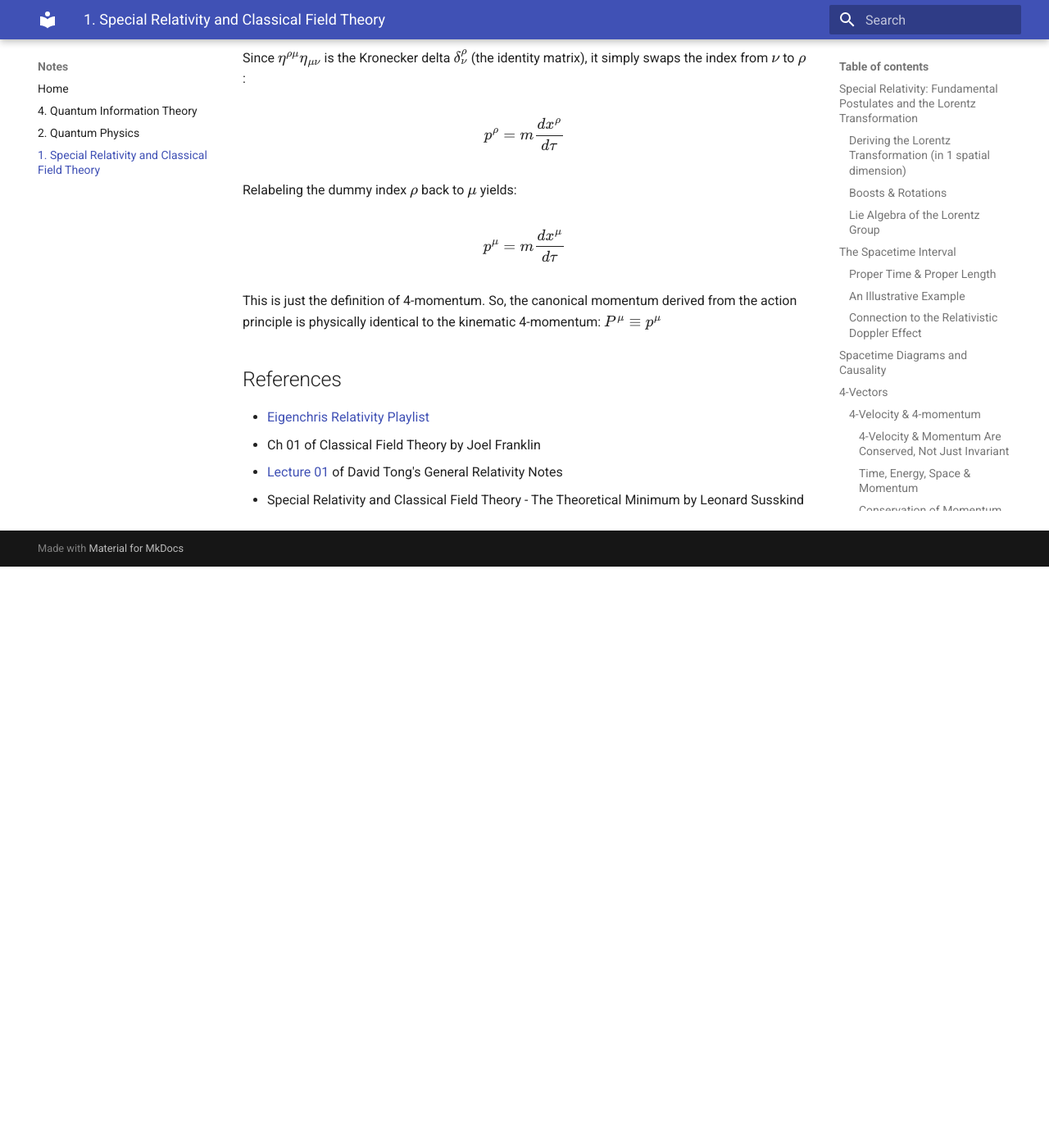
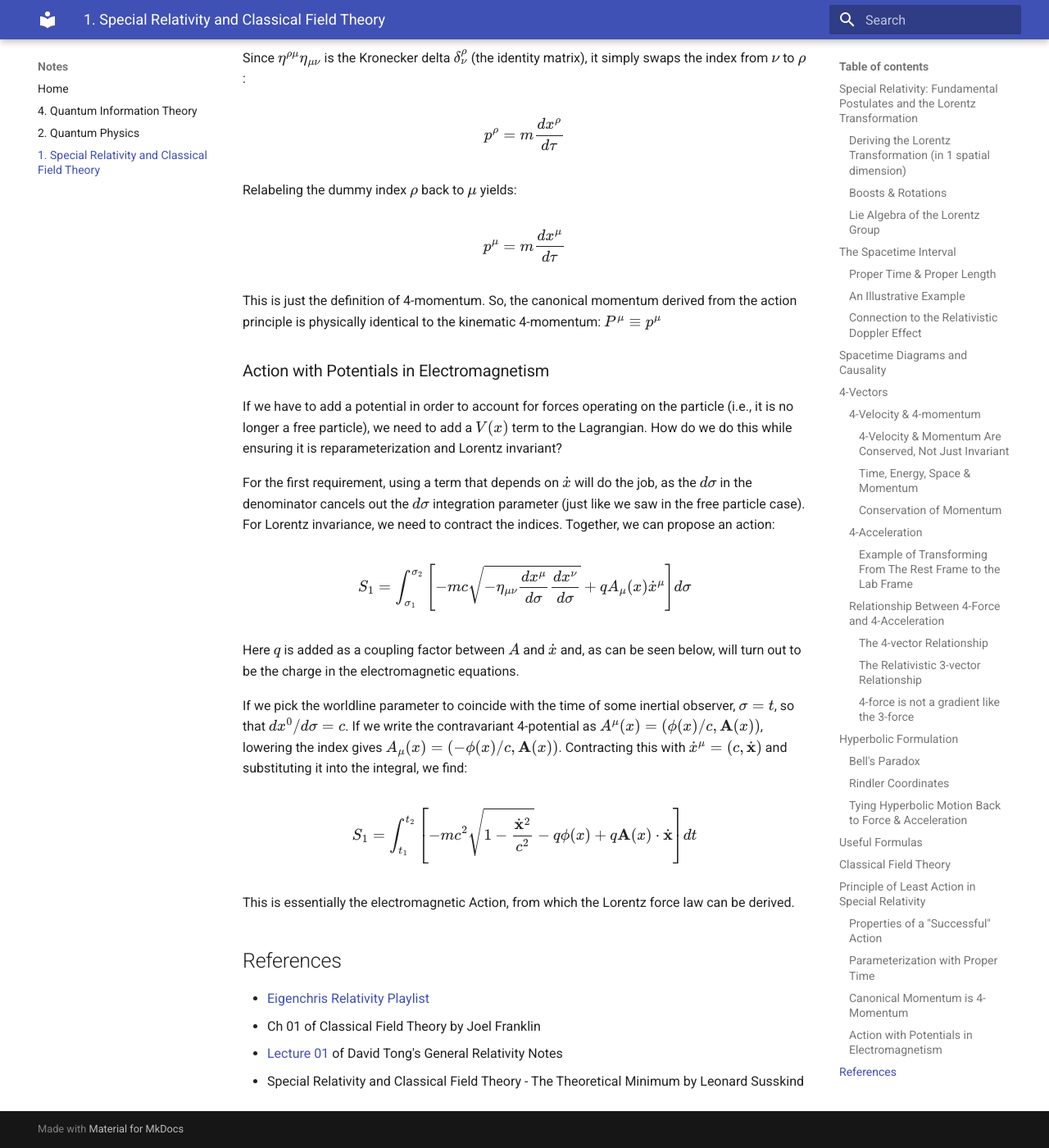
Before and after one commit to regstuff/notes, an MkDocs documentation site: the page built from docs/special_relativity_classical_field_theory.md, in a window 1280 px wide and 1400 px high, scrolled down 36876 px. Shown: the whole window at 82% size. Built offline with MkDocs 1.6.1 and Material for MkDocs 9.7.7, drawn with Linux system fonts in a browser that asks for light colours; before the commit the page ends 37567 px from its top, so only the background shows below that.

Commit message:
Update special_relativity_classical_field_theory.md

```diff
--- a/docs/special_relativity_classical_field_theory.md
+++ b/docs/special_relativity_classical_field_theory.md
@@ -879,6 +879,22 @@ $$p^\mu=m\frac{dx^\mu}{d\tau}$$
 
 This is just the definition of 4-momentum. So, the canonical momentum derived from the action principle is physically identical to the kinematic 4-momentum: $P^\mu \equiv p^\mu$
 
+### Action with Potentials in Electromagnetism
+
+If we have to add a potential in order to account for forces operating on the particle (i.e., it is no longer a free particle), we need to add a $V(x)$ term to the Lagrangian. How do we do this while ensuring it is reparameterization and Lorentz invariant?
+
+For the first requirement, using a term that depends on $\dot{x}$ will do the job, as the $d\sigma$ in the denominator cancels out the $d\sigma$ integration parameter (just like we saw in the free particle case). For Lorentz invariance, we need to contract the indices. Together, we can propose an action:
+
+$$S_1 = \int_{\sigma_1}^{\sigma_2} \left[ -mc \sqrt{-\eta_{\mu\nu} \frac{dx^\mu}{d\sigma} \frac{dx^\nu}{d\sigma}} + qA_\mu(x) \dot{x}^\mu \right] d\sigma$$
+
+Here $q$ is added as a coupling factor between $A$ and $\dot{x}$ and, as can be seen below, will turn out to be the charge in the electromagnetic equations.
+
+If we pick the worldline parameter to coincide with the time of some inertial observer, $\sigma = t$, so that $dx^0/d\sigma = c$. If we write the contravariant 4-potential as $A^\mu(x) = (\phi(x)/c, \mathbf{A}(x))$, lowering the index gives $A_\mu(x) = (-\phi(x)/c, \mathbf{A}(x))$. Contracting this with $\dot{x}^\mu = (c, \dot{\mathbf{x}})$ and substituting it into the integral, we find:
+
+$$S_1 = \int_{t_1}^{t_2} \left[ -mc^2 \sqrt{1 - \frac{\dot{\mathbf{x}}^2}{c^2}} - q\phi(x) + q\mathbf{A}(x) \cdot \dot{\mathbf{x}} \right] dt$$
+
+This is essentially the electromagnetic Action, from which the Lorentz force law can be derived.
+
 ## References
 - [Eigenchris Relativity Playlist](https://www.youtube.com/playlist?list=PLJHszsWbB6hqlw73QjgZcFh4DrkQLSCQa)
 - Ch 01 of Classical Field Theory by Joel Franklin
```
